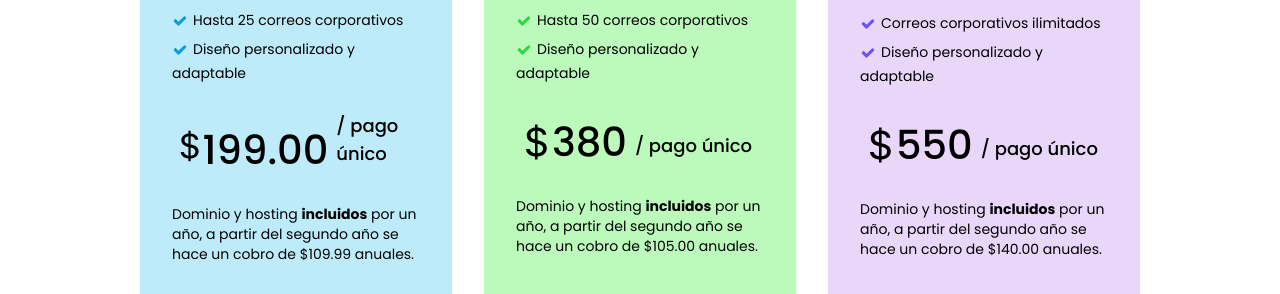
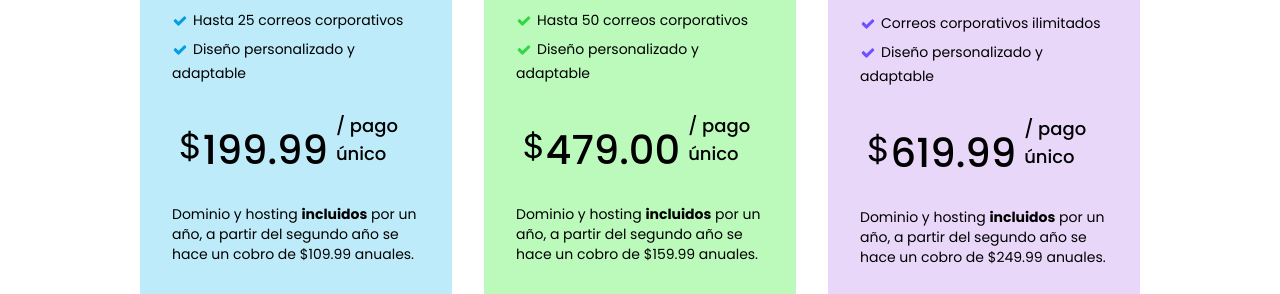
Before and after one commit to santiagobaronz/Espectrosoft, a Next.js app: page /web-development in a window 1280 px wide. Shown: the part 944-1238 px from the top of the page. Built offline with nearby package versions, Linux system fonts and the light colour scheme.

Commit message:
[Update] Price updated

```diff
--- a/app/web-development/components/Cards.tsx
+++ b/app/web-development/components/Cards.tsx
@@ -21,7 +21,7 @@ export default function Cards() {
 				<div className='font-normal flex items-center mt-6 mb-6'>
 					<BsCurrencyDollar className='text-[40px]'></BsCurrencyDollar>
 					<div className='flex items-end'>
-						<p className='text-[40px] font-medium -ml-1'>199.00</p>
+						<p className='text-[40px] font-medium -ml-1'>199.99</p>
 						<p className='mb-3 ml-2 font-medium text-lg'>/ pago único</p>
 					</div>
 				</div>
@@ -50,12 +50,12 @@ export default function Cards() {
 				<div className='font-normal flex items-center mt-6 mb-6'>
 					<BsCurrencyDollar className='text-[40px]'></BsCurrencyDollar>
 					<div className='flex items-end'>
-						<p className='text-[40px] font-medium -ml-1'>380</p>
+						<p className='text-[40px] font-medium -ml-1'>479.00</p>
 						<p className='mb-3 ml-2 font-medium text-lg'>/ pago único</p>
 					</div>
 				</div>
 
-				<p className='font-normal text-sm'>Dominio y hosting <strong>incluidos</strong> por un año, a partir del segundo año se hace un cobro de $105.00 anuales.</p>
+				<p className='font-normal text-sm'>Dominio y hosting <strong>incluidos</strong> por un año, a partir del segundo año se hace un cobro de $159.99 anuales.</p>
 
 				<Link href={'#'}>
 					<button className='w-full h-[52px] rounded-xl mt-10 bg-[#54de62] hover:bg-[#32D743] transition-all'>
@@ -79,11 +79,11 @@ export default function Cards() {
 				<div className='font-normal flex items-center mt-6 mb-6'>
 					<BsCurrencyDollar className='text-[40px]'></BsCurrencyDollar>
 					<div className='flex items-end'>
-						<p className='text-[40px] font-medium -ml-1'>550</p>
+						<p className='text-[40px] font-medium -ml-1'>619.99</p>
 						<p className='mb-3 ml-2 font-medium text-lg'>/ pago único</p>
 					</div>
 				</div>
-				<p className='font-normal text-sm'>Dominio y hosting <strong>incluidos</strong> por un año, a partir del segundo año se hace un cobro de $140.00 anuales.</p>
+				<p className='font-normal text-sm'>Dominio y hosting <strong>incluidos</strong> por un año, a partir del segundo año se hace un cobro de $249.99 anuales.</p>
 
 				<Link href={'#'}>
 					<button className='w-full h-[52px] rounded-xl mt-10 bg-[#907aff] hover:bg-[#6E51FF] transition-all'>
```
